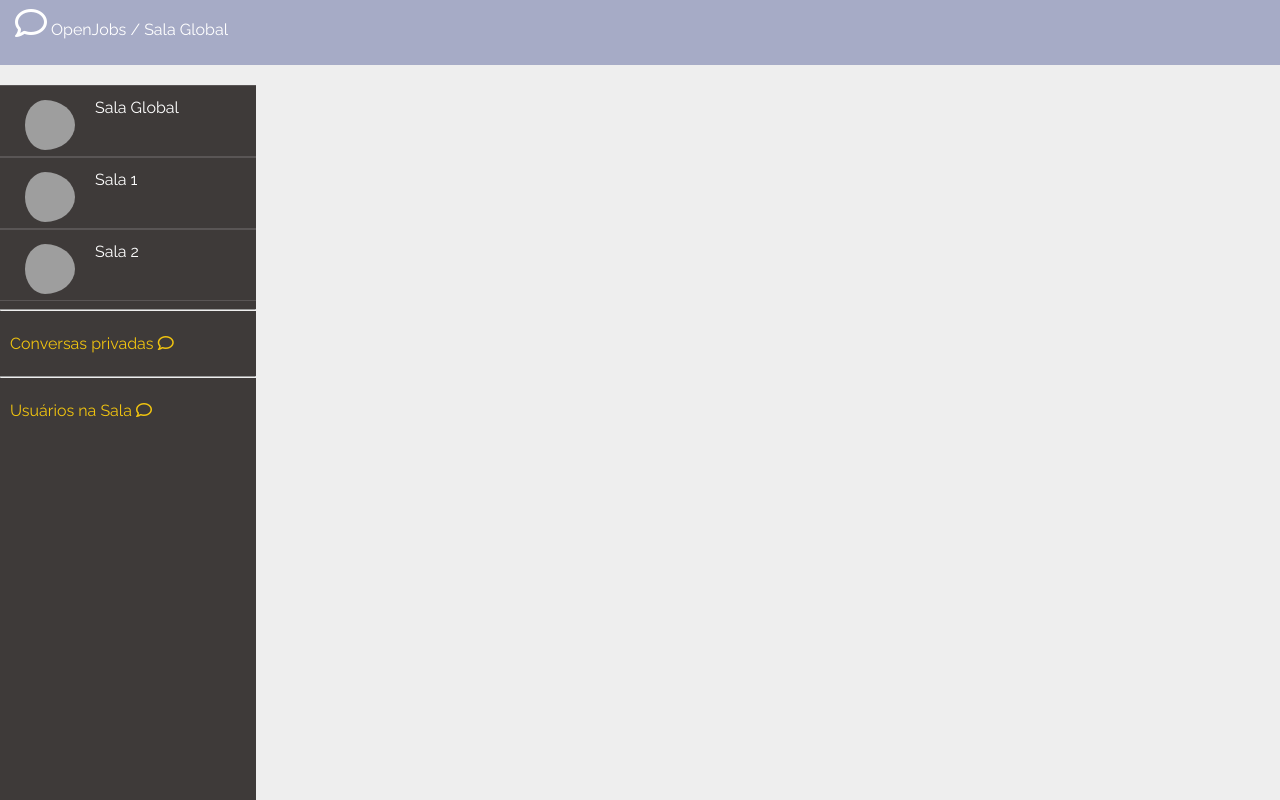
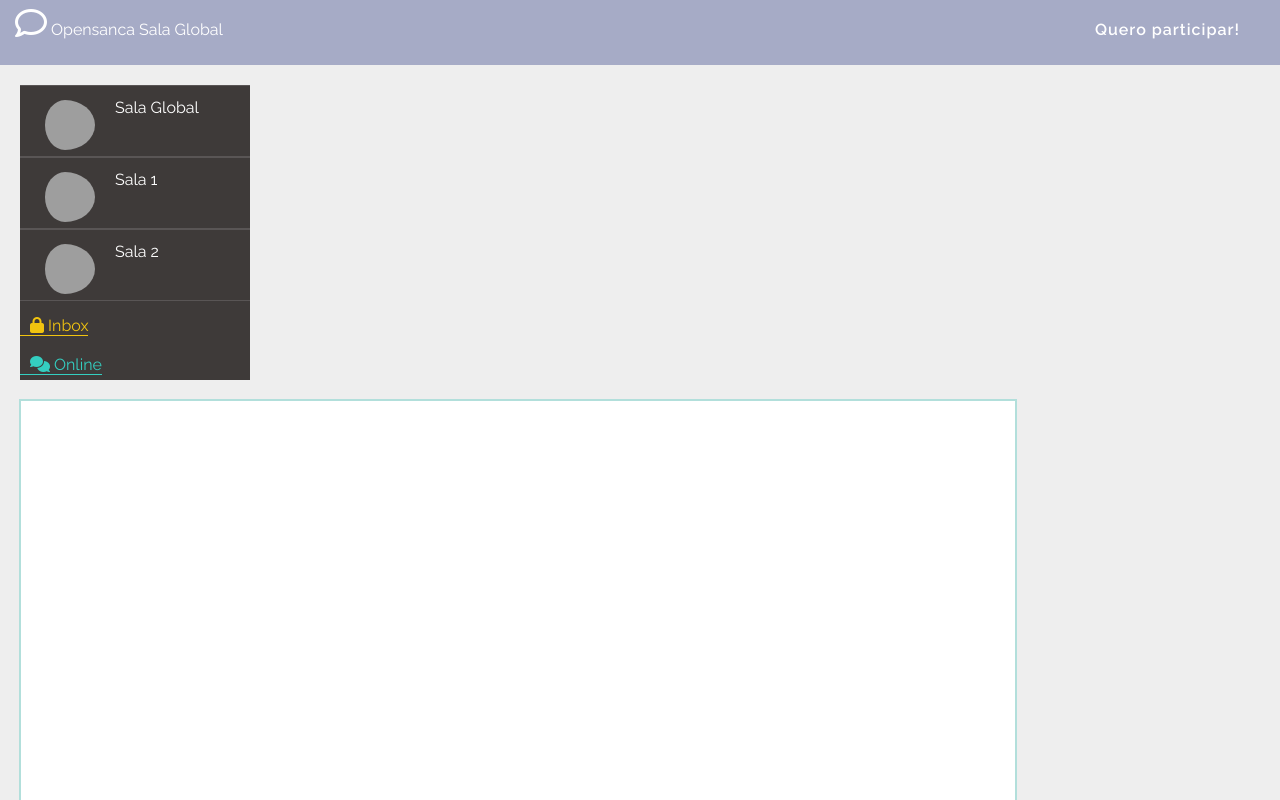
Before and after one commit to opensanca/socketio-chat, a website: page bonito.html in a window 1280 px wide. Shown: the top 800 px of the page. Drawn offline with nearby package versions, Linux system fonts and the light colour scheme; no server answers; grey boxes are pictures that could not be loaded.

Commit message:
ajuste do clique da msg e css

```diff
--- a/assets/main.css
+++ b/assets/main.css
@@ -1,5 +1,4 @@
 @import url('https://fonts.googleapis.com/css?family=Raleway:300,300i,400,600');
-
 
 
 /* http://meyerweb.com/eric/tools/css/reset/
@@ -51,6 +50,23 @@ table {
 	border-spacing: 0;
 }
 
+/*
+	 ============ VARIABLES =================
+
+*/
+
+:root {
+	--color-matrix: #b2dfdb;
+  --color-primary: #b9f;
+  --color-secondary: #FCA22B;
+  --color-tertiary: #6bb3ba;
+}
+
+
+/*
+	 ============ HEADER =================
+
+*/
 
 
 body{
@@ -71,16 +87,41 @@ header .navigation__brand {
 	padding-left: 15px;
 }
 
+.acessRoom {
+	right: 40px;
+    position: absolute;
+    float: right;
+	top: 22px;
+	font-weight: bold;
+    letter-spacing: 1px;
+}
+
+.acessRoom:hover:after {
+	content: '';
+    width: 20px;
+    height: 5px;
+    position: absolute;
+    left: 0;
+    bottom: -10px;
+    color: #333;
+    background: var(--color-secondary);
+}
+
+/*
+	 ============ GRID =================
+
+*/
+
 .grid {
 		display: flex;
 		flex-wrap: wrap;
 }
 
 .col__20 {
-	width: 20%;
+	width: 18%;
 	margin-top: 20px;
+	margin-left: 20px;
 	background: #3E3A39;
-	height: 100vh;
 }
 
 .col__70 {
@@ -88,6 +129,13 @@ header .navigation__brand {
 	width: 78%;
 	background: #eee;
 }
+
+
+/*
+	 ============ SIDEBAR =================
+
+*/
+
 
 .sidebar__menu li {
 	  padding: 20px;
@@ -109,6 +157,11 @@ header .navigation__brand {
 }
 
 
+/*
+	 ============ BOX-CONTACTS =================
+
+*/
+
 .box__contacts {
 	padding: 0;
 }
@@ -119,6 +172,7 @@ header .navigation__brand {
   	font-size: 1rem;
   	display: inline;
 	padding-left:10px;
+	border-bottom: 1px solid;
 }
 
 .box__contacts--search {
@@ -176,10 +230,11 @@ header .navigation__brand {
 
 
 .box__contacts--statusOnline {
-	color: #3498db;
-	 padding-left: 20px;
+	color: #34cec0;
+    padding-left: 10px;
     line-height: 30px;
     text-overflow: ellipsis;
+    border-bottom: 1px solid;
 }
 
 .box__contacts li {
@@ -203,14 +258,21 @@ header .navigation__brand {
 	padding-left: 10px;
 }
 
+
+/*
+	 ============ SENDMESSAGE =================
+
+*/
+
+
 a {
 	color: #fff;
 	text-decoration: none;
 }
 
 .body-message {
-	height:60vh;
-	min-height: 94vh;
+	overflow-y: scroll;
+	height: 83vh;
 	background-color: #fff;
 	border: 2px solid  var(--color-matrix);
 }
@@ -256,20 +318,12 @@ textarea {
 }
 
 
-:root {
-	--color-matrix: #b2dfdb;
-  --color-primary: #b9f;
-    --color-secondary: #FCA22B;
-    --color-tertiary: #6bb3ba;
-}
+
 
 .outcomming-msg {
     border-radius: 15px 15px 0px 20px;
     border-color: #b2dfdb;
 }
-
-
-
 .message-box {
 	border-radius: 15px 15px 0px 20px;
     border-color: #b2dfdb;
--- a/assets/mySocket.js
+++ b/assets/mySocket.js
@@ -47,6 +47,12 @@
           }
           $('#input-msg').val('');
       });
+
+
+      //Ação de pegar o Enter e enviar msg
+      $(document).keypress(function(e) {
+        if(e.which == 13) $('#enviar').click();
+    });
 
       // Evento de receber uma nova mensagem
       socket.on('client-new-message', (data) => {
@@ -110,7 +116,6 @@
       })
 
       $(document).on('click', '.private-item', (event) => {
-
           let private_id = $(event.target).attr('privateid');
 
           conversation = _.find(privateConversations, (v) => {
--- a/bonito.html
+++ b/bonito.html
@@ -19,19 +19,19 @@
     </head>
 
     <body>
-
         <header>
-
             <nav>
                 <ul class="navigation">
                     <li class="navigation__brand">
                         <div class="">
                             <a href="#" class="">
                                 <i class="fa fa-comment-o fa-2x" aria-hidden="true"></i>
-                                OpenJobs / <span id="salaAtual">Sala Global</span>
+                                Opensanca  <span id="salaAtual">Sala Global</span>
                             </a>
                         </div>
                     </li>
+
+                    <a href="#" class="acessRoom" onclick="entrar();" id="entrar"> Quero participar!</a>
                 </ul>
             </nav>
         </header>
@@ -69,27 +69,16 @@
                         </li>
                     </ul>
 
-                    <hr>
-
-                    <h4 class="box__contacts--title">Conversas privadas
-                        <i class="fa fa-comment-o" aria-hidden="true"></i>
+                    <h4 class="box__contacts--title">
+                        <i class="fa fa-lock" aria-hidden="true"></i> Inbox
                     </h4>
-
-
-                    <ul class="box__contacts" id="privates-container">
-
-                    </ul>
-
-                    <hr>
-
-                    <h4 class="box__contacts--title">Usuários na Sala
-                        <i class="fa fa-comment-o" aria-hidden="true"></i>
+                    <ul class="box__contacts" id="privates-container">  </ul>
+                    <h4>
+                         <span class="box__contacts--statusOnline">
+                        <i class="fa fa-comments" aria-hidden="true"></i> Online
+                        <span>
                     </h4>
-
-
-                    <ul class="box__contacts" id="users-container">
-
-                    </ul>
+                        <ul class="box__contacts" id="users-container"></ul>
                 </div>
             </sidebar>
             <!-- col--20-->
@@ -99,14 +88,18 @@
                 <!--content -->
 
 
-                <div  class="body-message" id="mensagens-container">
+                <div class="body-message" id="mensagens-container">
 
                 </div>
                 <div class="sendMessage box__contacts--search">
-                        <textarea class="send-box" id="input-msg" placeholder="Digite sua mensagem..."> </textarea>
-                        <span class="icoMessage" id="enviar">  <i class="fa fa-paper-plane" aria-hidden="true"></i> </span>
-                        <!--<button type="submit" id="enviar">Enviar</button>-->
-                    </div>
+                    <textarea class="send-box"
+                              id="input-msg"
+                              placeholder="Digite sua mensagem...">
+                    </textarea>
+                    <span class="icoMessage" id="enviar">
+                        <i class="fa fa-paper-plane" aria-hidden="true"></i>
+                    </span>
+                </div>
             </div>
 
 
@@ -148,29 +141,6 @@
             {{/privates}}
         </script>
 
-
-        <script>
-            $(document).ready(() => {
-                $('.js-offcanvas').click(function () {
-                    $('.grid').toggleClass('js-showMenu');
-                    resizeWrapper();
-                });
-
-                function resizeWrapper() {
-                    let checkClass = document.getElementByClassName("js-showMenu");
-                    let wrapper = document.getElementsByClassName("js_wrapper");
-
-                    if (checkClass > 0) {
-                        wrapper.style.width = "78%";
-                        return true;
-                    } else {
-                        wrapper.style.width = "67%";
-                        return false;
-                    }
-                }
-            });
-        </script>
-
     </body>
 
 </html>
```
Lines whose indentation alone changed are shown as unchanged.
